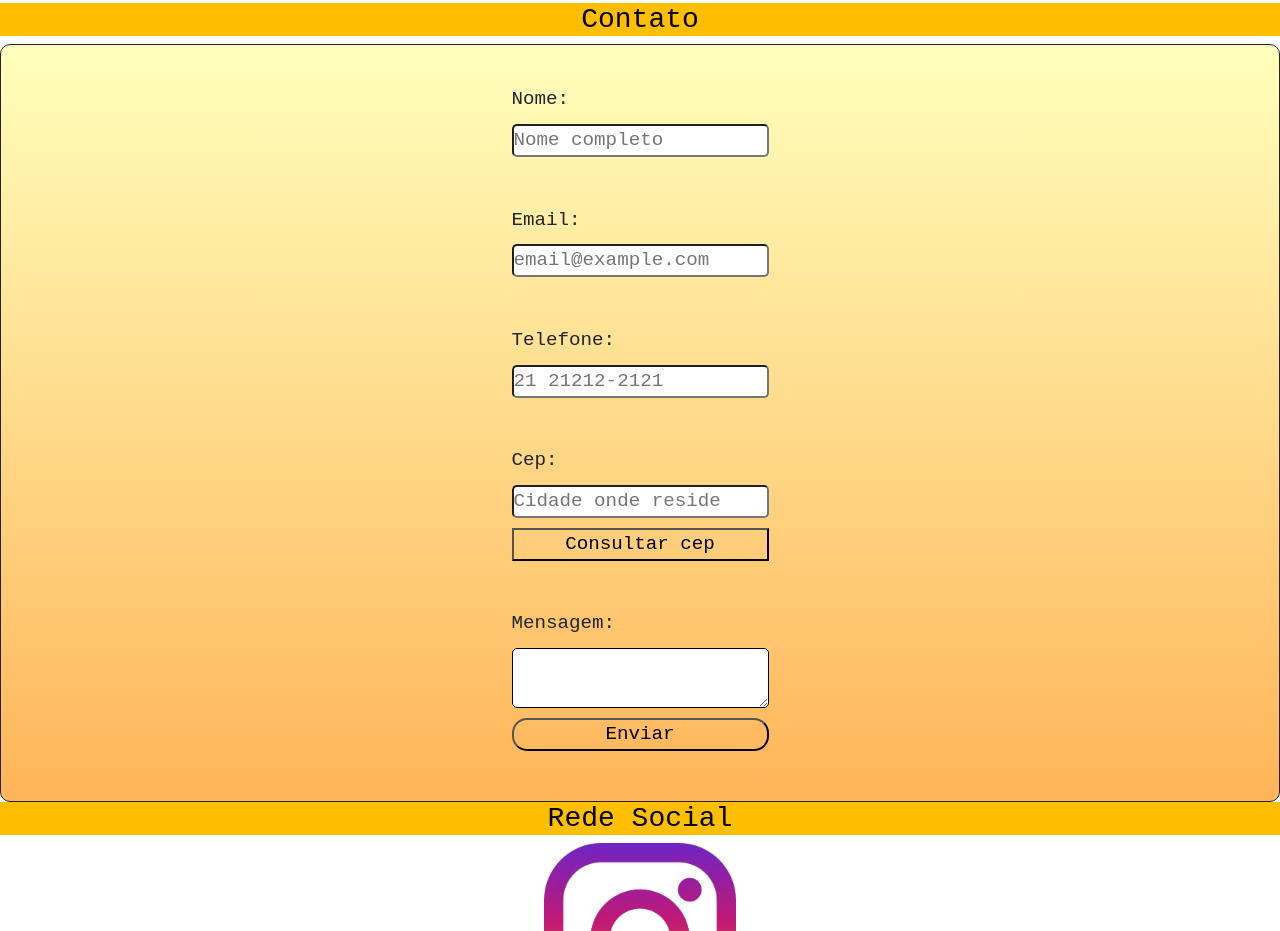
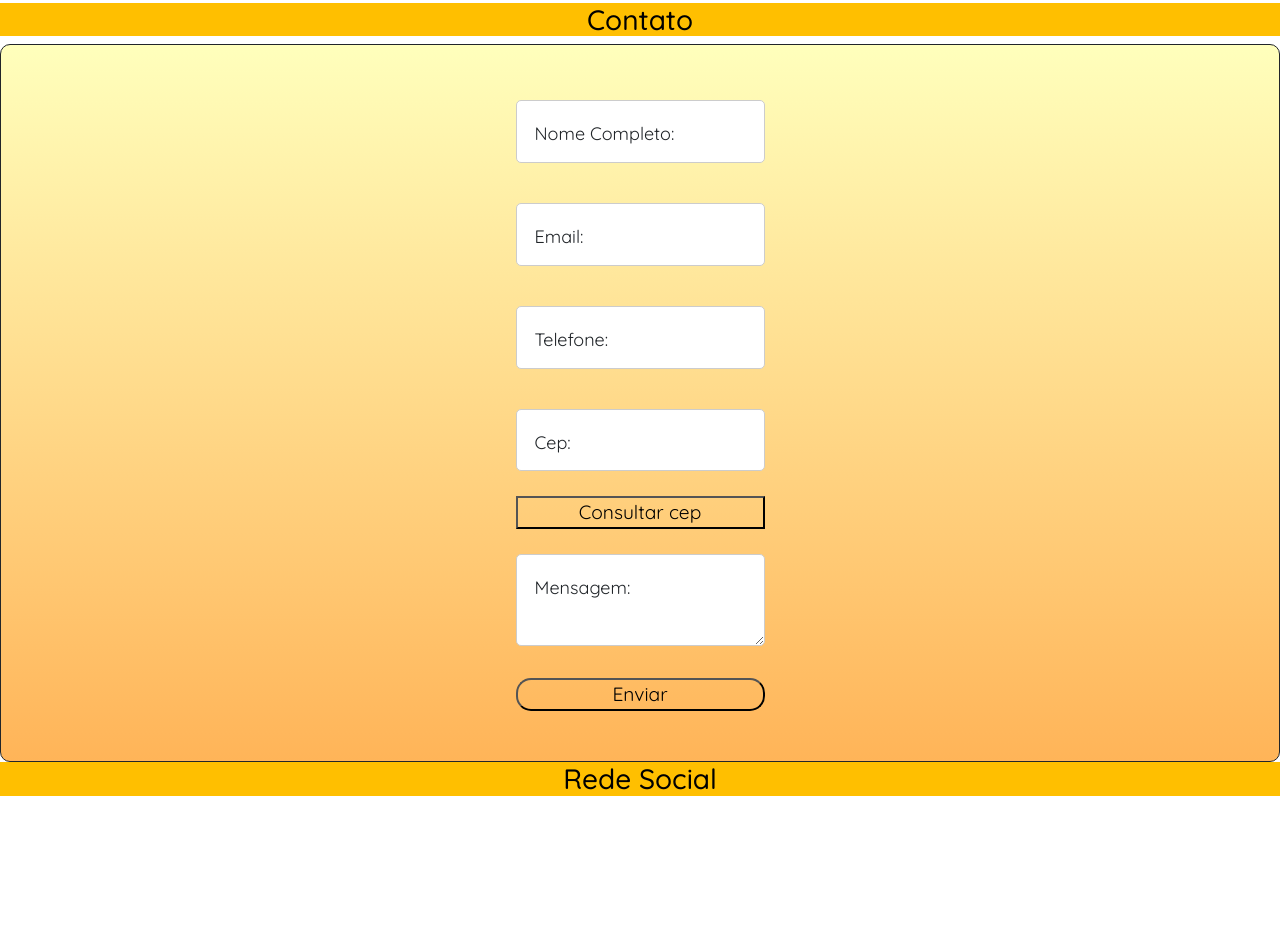
Before and after one commit to vvenetillo/pao-de-queijo, a React (Vite) app: page /contact in a window 1280 px wide. Shown: the part 1869-2800 px from the top of the page. Built offline with nearby package versions, Linux system fonts and the light colour scheme.

Commit message:
upgrade font and input

```diff
--- a/index.html
+++ b/index.html
@@ -7,11 +7,9 @@
   <meta name="viewport" content="width=device-width, initial-scale=1.0" />
   <title>Pão de queijo Carioca</title>
 <!--Fonts-->
-  <link rel="preconnect" href="https://fonts.googleapis.com">
-  <link rel="preconnect" href="https://fonts.gstatic.com" crossorigin>
-  <link
-    href="https: //fonts.googleapis.com/css2?family= Bacasime+Antique & family= Victor+Mono:wght@100; 200 ;400;500 display=swap"
-    rel="stylesheet">
+<link rel="preconnect" href="https://fonts.googleapis.com">
+<link rel="preconnect" href="https://fonts.gstatic.com" crossorigin>
+<link href="https://fonts.googleapis.com/css2?family=Quicksand:wght@300;400;500;600;700&display=swap" rel="stylesheet">
 </head>
 
 <body>
--- a/package.json
+++ b/package.json
@@ -13,12 +13,14 @@
     "axios": "^1.6.1",
     "bootstrap": "^5.3.0",
     "dotenv": "^16.3.1",
+    "gsap": "^3.12.3",
     "node": "^20.6.0",
     "nodemon": "^3.0.1",
     "react": "^18.2.0",
     "react-bootstrap": "^2.8.0",
     "react-dom": "^18.2.0",
     "react-router-dom": "^6.14.2",
+    "react-spinners": "^0.13.8",
     "sweetalert2": "^11.7.18",
     "sweetalert2-react-content": "^5.0.7"
   },
--- a/src/components/pages/Card.jsx
+++ b/src/components/pages/Card.jsx
@@ -1,4 +1,5 @@
 import { useState } from 'react';
+
 import Button from 'react-bootstrap/Button';
 import Fade from 'react-bootstrap/Fade';
 import style from '../style/Card.module.css'
@@ -12,6 +13,7 @@ import Image from 'react-bootstrap/Image';
 
 function ImgOverlayExample() {
   const [open, setOpen] = useState(false)
+
   return (
     <>
 
--- a/src/components/pages/Contact.jsx
+++ b/src/components/pages/Contact.jsx
@@ -1,5 +1,7 @@
 import Swal from "sweetalert2";
 import { useState } from "react";
+// import { FadeLoader } from "react-spinners";
+
 import axios from "axios";
 
 import style from "../style/Contact.module.css";
@@ -9,6 +11,9 @@ const api = axios.create({
 });
 
 export default function Contact() {
+  // const [loading, setLoading] = useState(false);
+  // const seuComponenteRef = useRef();
+
   const [formData, setFormData] = useState({
     fname: "",
     femail: "",
@@ -43,7 +48,7 @@ export default function Contact() {
           fcep: "",
           fmensagem: "",
           fcidade: "",
-          fbairro: ""
+          fbairro: "",
         });
         window.location.reload();
       })
@@ -51,7 +56,6 @@ export default function Contact() {
         console.error("Erro ao enviar o formulário:", error);
       });
   };
-
 
   const handleChange = (e) => {
     const { name, value } = e.target;
@@ -62,17 +66,30 @@ export default function Contact() {
     });
   };
 
-  const sweet = () => {
+  // const toggleVisibility = async () => {
+  //   setLoading(true);
+  //   setTimeout(async () => {
+  //     setLoading(false);
+  //     window.location.reload();
+  //     seuComponenteRef.current && seuComponenteRef.current.focus();
+  //   }, 9000);
+  // };
+
+  const sweet = async () => {
     Swal.fire("Bom Trabalho!", "Seu Formulário foi enviado", "success").then(
       (res) => {
         if (res.isConfirmed !== "") {
-          window.location.reload();
-
+          // toggleVisibility();
         }
       }
     );
   };
 
+  // useEffect(() => {
+  //   if (!loading) {
+  //     seuComponenteRef.current && seuComponenteRef.current.focus();
+  //   }
+  // }, [loading]);
 
   // parte de api do cep e o tratamento da mesma
   const [cep, setCep] = useState("");
@@ -100,8 +117,8 @@ export default function Contact() {
             cep: data.cep,
             cidade: data.localidade,
             bairro: data.bairro,
+          });
 
-          });
           // funcão para o input do resultado
           setMostrarResultado(true);
         } else {
@@ -116,8 +133,9 @@ export default function Contact() {
   };
 
   return (
+    <>
       <div>
-      <h3 id="contato"  className={style.contato}>
+        <h3 id="contato" className={style.contato}>
           Contato
         </h3>
 
@@ -130,87 +148,109 @@ export default function Contact() {
             className={style.form}
             data-netlify="true"
           >
-          <label htmlFor="fname">Nome:</label>
+            <div className={style.line}>
               <input
                 type="text"
                 id="fname"
                 name="fname"
-            placeholder="Nome completo"
                 value={formData.fname}
                 onChange={handleChange}
                 required
               />
-          <br />
-          <label htmlFor="femail">Email:</label>
+              <label htmlFor="fname" className={style.name}>
+                Nome Completo:
+              </label>
+            </div>
+
+            <div className={style.line}>
               <input
                 type="email"
                 id="femail"
                 name="femail"
-            placeholder="email@example.com"
                 value={formData.femail}
                 onChange={handleChange}
                 required
               />
-          <br />
-          <label htmlFor="ftelefone">Telefone:</label>
+              <label htmlFor="femail" className={style.email}>
+                Email:
+              </label>
+            </div>
+
+            <div className={style.line}>
               <input
                 type="tel"
                 id="ftelefone"
                 name="ftelefone"
-            placeholder="21 21212-2121"
                 value={formData.ftelefone}
                 onChange={handleChange}
                 required
               />
-          <br />
+              <label htmlFor="ftelefone" className={style.telefone}>
+                Telefone:
+              </label>
+            </div>
 
-          <label htmlFor="fcep">Cep:</label>
+            <div className={style.line}>
               <input
                 type="text"
                 id="fcep"
                 name="fcep"
-            placeholder="Cidade onde reside"
                 value={cep}
                 onChange={(e) => {
                   setCep(e.target.value);
                 }}
                 required
               />
+              <label htmlFor="fcep" className={style.cep}>
+                Cep:
+              </label>
+            </div>
+
             <button onClick={consultarCEP}>Consultar cep</button>
             {mostrarResultado && (
               <div>
                 <h3>Dados do Endereço</h3>
                 <p>
                   <label htmlFor="fbairro">Bairro: </label>
-            <input type="text" readOnly id="fbairro" name="fbairro" value={endereco.bairro} />
+                  <input
+                    type="text"
+                    readOnly
+                    id="fbairro"
+                    name="fbairro"
+                    value={endereco.bairro}
+                  />
                 </p>
                 <p>
                   <label htmlFor="fcidade">Cidade: </label>
-            <input type="text" readOnly id="fcidade"  name= "fcidade" value={endereco.cidade} />
+                  <input
+                    type="text"
+                    readOnly
+                    id="fcidade"
+                    name="fcidade"
+                    value={endereco.cidade}
+                  />
                 </p>
               </div>
             )}
 
-          <br />
-
-          <label>Mensagem:</label>
+            <div className={style.line}>
               <textarea
-            className={style.input_message}
                 name="fmensagem"
                 id="fmensagem"
                 value={formData.fmensagem}
                 onChange={handleChange}
                 required
               />
+              <label className={style.msg}>Mensagem:</label>
+            </div>
 
-          <button type="submit"
-          onClick={sweet}
-           className={style.button}
-           >
+            <button type="submit" onClick={sweet} className={style.button}>
               Enviar
             </button>
+
           </form>
         </div>
       </div>
-  ) ;
+    </>
+  );
 }
--- a/src/components/pages/Navbar.jsx
+++ b/src/components/pages/Navbar.jsx
@@ -1,10 +1,12 @@
 import { Navbar, Nav } from 'react-bootstrap';
+
 
 import style from '../style/Navbar.module.css'
 
 import logo from '../../img/logo.jpg'
 
 function JustifiedExample() {
+
   return (
     <Navbar bg="warning" variant="tabs" expand="lg" fixed="top">
       <Navbar.Toggle aria-controls="responsive-navbar-nav" />
@@ -23,6 +25,9 @@ function JustifiedExample() {
             <Nav.Link className={style.text_black} href="#redesocial">Rede Social</Nav.Link>
           </Nav.Item>
           <Nav.Item>
+            <Nav.Link  className={style.text_black} href="#location">Localização</Nav.Link>
+          </Nav.Item>
+          <Nav.Item>
             <Nav.Link  className={style.text_black} href="#contato">Contato</Nav.Link>
           </Nav.Item>
         </Nav>
--- a/src/components/pages/RedeSocial.jsx
+++ b/src/components/pages/RedeSocial.jsx
@@ -1,12 +1,42 @@
+import { useLayoutEffect, useRef } from 'react'
+import { gsap } from 'gsap'
+import { ScrollTrigger } from 'gsap/ScrollTrigger'
+
+
 import instagram2 from '../../img/instagram.avif';
 
 import style from '../style/RedeSocial.module.css';
 
 export default function RedeSocial(){
+    const tl = useRef();
+    const parentEl = useRef();
+
+useLayoutEffect(() => {
+    gsap.registerPlugin(ScrollTrigger);
+
+    tl.current = gsap.timeline({
+        scrollTrigger: {
+            trigger: parentEl.current, // Use a referência do elemento pai
+            scrub: true,
+            start: "top 450px",
+            end: "bottom 850px"
+        }
+    }).fromTo(`.${style.socialmedia}`, { // Altere o seletor para atingir a classe correta
+        opacity: 0,
+        y: 150
+    }, {
+        opacity: 1,
+        y: 0
+    });
+}, []);
+
+
+
+
     return(
-        <div>
+        <div ref={parentEl}>
              <h3 id="redesocial" className={style.redesocial}>Rede Social</h3>
-            <article className={style.socialmedia} target="_blank">
+            <article className={style.socialmedia} id="socialmedia" target="_blank" >
                 <a href="https://www.instagram.com/paodequeijo.carioca/">
                 <img src={instagram2} className={style.instagram} alt="instagram" />
                 </a>
--- a/src/components/style/Card.module.css
+++ b/src/components/style/Card.module.css
@@ -1,5 +1,5 @@
 .logo{
-    width: 100%;
+  width: 100%;
 }
 
 @media (max-width:620px){
--- a/src/components/style/Contact.module.css
+++ b/src/components/style/Contact.module.css
@@ -1,49 +1,119 @@
-.contato{
-    width:100%;
+.contato {
+  width: 100%;
   text-align: center;
-    background: #FFBF00;
+  background: #ffbf00;
   color: black;
   gap: 5px;
   margin-top: 5px;
 }
 
-  .formu{
-    display:flex;
+.formu {
+  display: flex;
   flex-direction: column;
 }
 
-  .form{
-    display:grid;
+.form {
+  display: grid;
   flex-direction: column;
   justify-content: center;
   gap: 10px;
-    background:  linear-gradient(to bottom ,rgb(390, 934, 188),rgb(339, 180, 88));
+  background: linear-gradient(to bottom, rgb(390, 934, 188), rgb(339, 180, 88));
   padding: 40px;
   border-radius: 10px;
   border: 1px solid;
   font-size: 1.2em;
 }
-
-  .input_message{
-    width: 100%;
-    heigth: 100px;
-    border: 1px solid;
+.line {
+  position: relative;
+  margin: 15px 0;
+}
+.name,
+.email,
+.telefone,
+.cep,
+.msg {
+  position: absolute;
+  width: 98%;
+  font-size: 18px;
+  padding: 17px 0 0 16px;
+  top: 3px;
+  left: 3px;
+  transition: all 0.3s;
 }
 
-  input, textarea{
+input {
+  width: 100%;
+  font-size: 18px;
+  padding: 16px;
+  margin-top: 8px;
+  border: 1px solid #ccc;
+  border-radius: 4px;
+}
+textarea {
+  width: 100%;
+  font-size: 18px;
+  padding: 16px;
+  margin-top: 8px;
+  border: 1px solid #ccc;
+  border-radius: 4px;
+  cursor: pointer;
+}
+
+input:focus + .name,
+input:valid + .name,
+input:focus + .email,
+input:valid + .email,
+input:focus + .telefone,
+input:valid + .telefone,
+input:focus + .cep,
+input:valid + .cep {
+  top: -20px;
+  font-size: 15px;
+  color: #222c33;
+}
+textarea:valid + .msg,
+textarea:valid + .msg {
+  top: -20px;
+  font-size: 20px;
+  color: #222c33;
+}
+
+input,
+textarea {
   border-radius: 5px;
   background: white;
 }
 
-  .button{
+.button {
   border-radius: 15px;
   margin-bottom: 10px;
 }
 
-  .button:hover{
+.button:hover {
   background-color: yellow;
   animation: pulsate 1s infinite;
   box-shadow: inset 1px;
+}
+.centered {
+  display: flex;
+  justify-content: center;
+  align-items: center;
+  height: 100%;
+  width: 982px;
+  bottom: 900px;
+  background-color: #b62121;
+
+}
+.loader{
+  display: flex;
+  justify-content: center;
+  align-items: center;
+  bottom: 900px;
+  width: 100%;
+}
+
+.loading{
+  width: 100vw;
 }
 
 @keyframes pulsate {
--- a/src/components/style/RedeSocial.module.css
+++ b/src/components/style/RedeSocial.module.css
@@ -9,6 +9,7 @@
     align-items: center;
     text-align: center;
     margin-bottom: 10px;
+
   }
   .instagram{
     width: 15%;
--- a/src/components/style/Style.css
+++ b/src/components/style/Style.css
@@ -1,8 +1,8 @@
 *{
   margin: 0;
   padding: 0;
-  font-family: 'Victor Mono', monospace, sans-serif;
-  background:transparent;
+  font-family: 'Quicksand', sans-serif;
+  background: transparent;
 }
 
 footer{
```
Also changed, not shown: 1 other file (tests, documents, lock files or other folders). Lines whose indentation alone changed are shown as unchanged.
